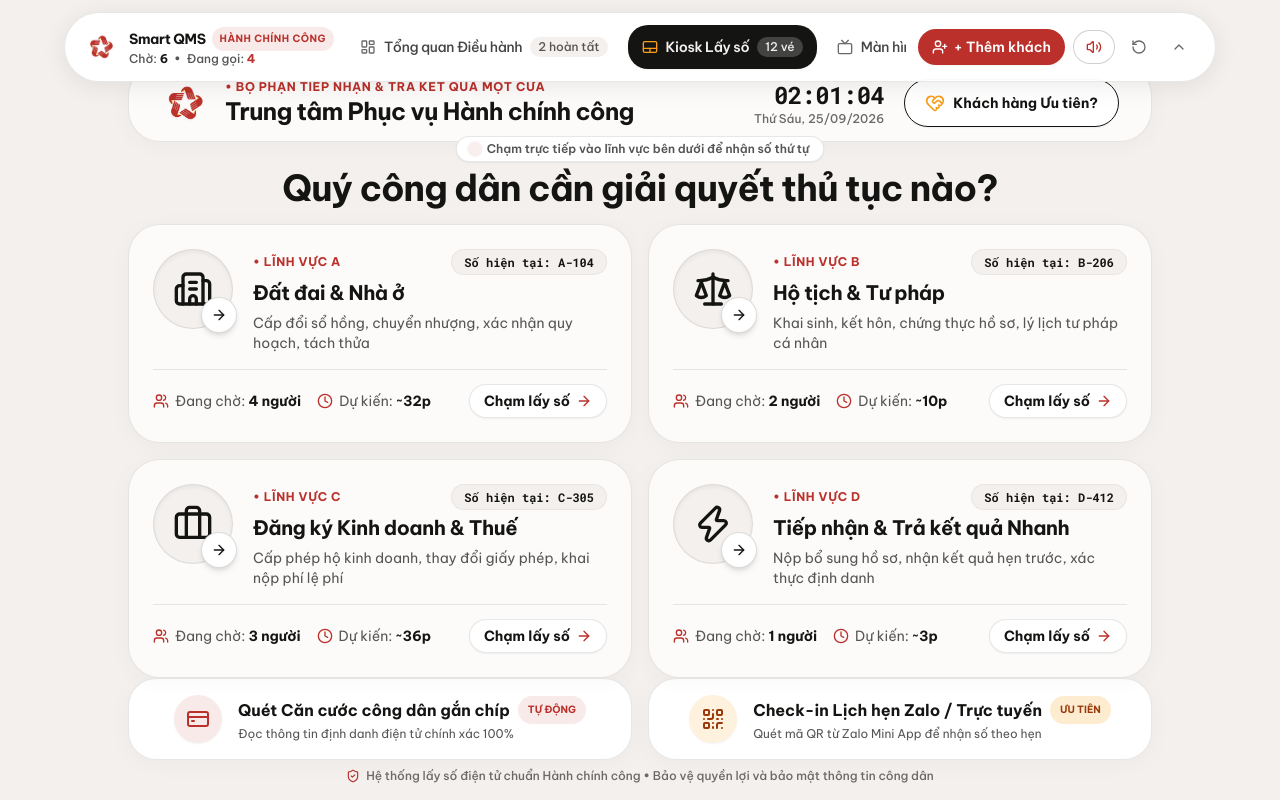
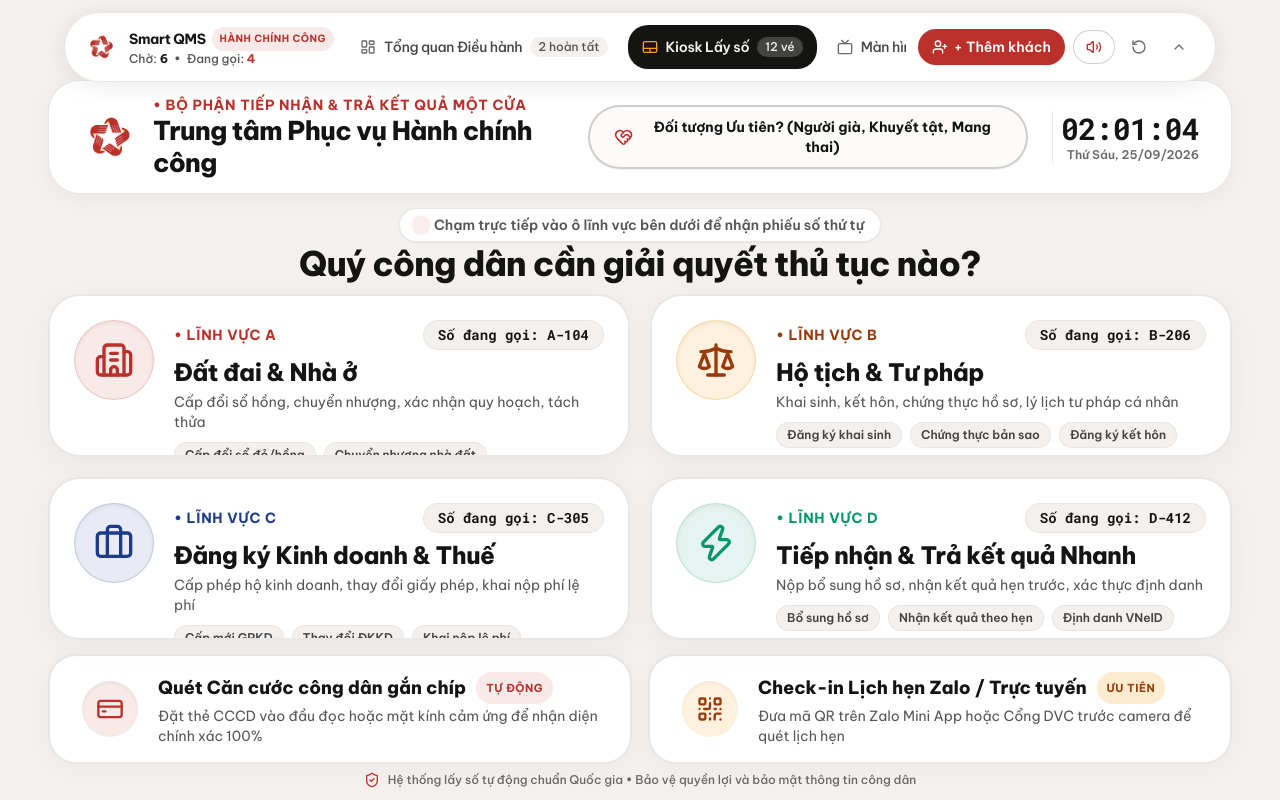
Before and after one commit to liamhnam/smart-qms-ui-demo, a Next.js app: page /kiosk in a window 1280 px wide. Built offline with nearby package versions, Linux system fonts and the light colour scheme.

Commit message:
feat: redesign Kiosk for 22-24 inch touch with widescreen 1540px layout, procedure tags and grand touch targets

```diff
--- a/src/app/kiosk/page.tsx
+++ b/src/app/kiosk/page.tsx
@@ -18,6 +18,8 @@ import {
   Users,
   ArrowRight,
   ShieldCheck,
+  Star,
+  Sparkles,
 } from 'lucide-react';
 
 export default function KioskPage() {
@@ -37,17 +39,55 @@ export default function KioskPage() {
     return () => clearInterval(interval);
   }, []);
 
-  const getCategoryIcon = (iconName: string) => {
-    switch (iconName) {
-      case 'Building2':
-        return <Building2 className="w-10 h-10 text-[#141413]" />;
-      case 'Scale':
-        return <Scale className="w-10 h-10 text-[#141413]" />;
-      case 'Briefcase':
-        return <Briefcase className="w-10 h-10 text-[#141413]" />;
-      case 'Zap':
+  const getCategoryConfig = (id: string, iconName: string) => {
+    switch (id) {
+      case 'cat-a':
+        return {
+          icon: <Building2 className="w-10 h-10 text-[#bb302a]" />,
+          bgIcon: 'bg-[#bb302a]/10 border-[#bb302a]/20',
+          badgeColor: 'bg-[#bb302a]/10 text-[#bb302a]',
+          hoverBorder: 'hover:border-[#bb302a]',
+          accentText: 'text-[#bb302a]',
+        };
+      case 'cat-b':
+        return {
+          icon: <Scale className="w-10 h-10 text-[#9A3A0A]" />,
+          bgIcon: 'bg-[#F79E1B]/15 border-[#F79E1B]/30',
+          badgeColor: 'bg-[#F79E1B]/15 text-[#9A3A0A]',
+          hoverBorder: 'hover:border-[#F79E1B]',
+          accentText: 'text-[#9A3A0A]',
+        };
+      case 'cat-c':
+        return {
+          icon: <Briefcase className="w-10 h-10 text-[#1E3A8A]" />,
+          bgIcon: 'bg-[#1E3A8A]/10 border-[#1E3A8A]/20',
+          badgeColor: 'bg-[#1E3A8A]/10 text-[#1E3A8A]',
+          hoverBorder: 'hover:border-[#1E3A8A]',
+          accentText: 'text-[#1E3A8A]',
+        };
+      case 'cat-d':
       default:
-        return <Zap className="w-10 h-10 text-[#141413]" />;
+        return {
+          icon: <Zap className="w-10 h-10 text-[#059669]" />,
+          bgIcon: 'bg-[#059669]/10 border-[#059669]/20',
+          badgeColor: 'bg-[#059669]/10 text-[#059669]',
+          hoverBorder: 'hover:border-[#059669]',
+          accentText: 'text-[#059669]',
+        };
+    }
+  };
+
+  const getCategoryTags = (id: string) => {
+    switch (id) {
+      case 'cat-a':
+        return ['Cấp đổi sổ đỏ/hồng', 'Chuyển nhượng nhà đất', 'Tách thửa - Hợp thửa', 'Đăng ký biến động'];
+      case 'cat-b':
+        return ['Đăng ký khai sinh', 'Chứng thực bản sao', 'Đăng ký kết hôn', 'Lý lịch tư pháp'];
+      case 'cat-c':
+        return ['Cấp mới GPKD', 'Thay đổi ĐKKD', 'Khai nộp lệ phí', 'Đăng ký hộ KD'];
+      case 'cat-d':
+      default:
+        return ['Bổ sung hồ sơ', 'Nhận kết quả theo hẹn', 'Định danh VNeID', 'Thủ tục liên thông'];
     }
   };
 
@@ -86,182 +126,204 @@ export default function KioskPage() {
   };
 
   return (
-    <div className="h-screen max-h-screen overflow-hidden bg-[#F3F0EE] text-[#141413] flex flex-col justify-between pt-16 sm:pt-18 pb-4 px-4 sm:px-8 select-none relative">
-      {/* Top Kiosk Header (32px Stadium shape on #FCFBFA) */}
-      <header className="max-w-5xl mx-auto w-full flex flex-col sm:flex-row items-center justify-between gap-4 py-3.5 px-8 bg-[#FCFBFA] rounded-[32px] border border-[#141413]/10 shadow-[0px_4px_24px_rgba(0,0,0,0.03)] flex-shrink-0">
-        <div className="flex items-center gap-4 text-center sm:text-left">
-          {/* Administrative Emblem Logo */}
+    <div className="h-screen max-h-screen overflow-hidden bg-[#F3F0EE] text-[#141413] flex flex-col justify-between pt-20 sm:pt-22 pb-3 px-6 sm:px-10 lg:px-12 select-none relative">
+      {/* Top Kiosk Header (Spacious, Clear Administrative Branding) */}
+      <header className="max-w-[1540px] mx-auto w-full flex items-center justify-between py-3.5 px-8 bg-white rounded-[32px] border border-[#141413]/10 shadow-[0px_4px_24px_rgba(0,0,0,0.04)] flex-shrink-0 mb-2">
+        <div className="flex items-center gap-4 text-left">
+          {/* Administrative Official Logo */}
           <img
             src="/logo.png"
-            alt="Logo Một Cửa"
-            className="w-12 h-12 object-contain flex-shrink-0 drop-shadow-sm"
+            alt="Logo Một Cửa Quốc Gia"
+            className="w-13 h-13 sm:w-14 sm:h-14 object-contain flex-shrink-0 drop-shadow-sm"
           />
           <div>
-            <span className="text-xs font-bold text-[#bb302a] tracking-wider uppercase block">
+            <span className="text-xs sm:text-sm font-bold text-[#bb302a] tracking-wider uppercase block">
               • BỘ PHẬN TIẾP NHẬN & TRẢ KẾT QUẢ MỘT CỬA
             </span>
-            <h1 className="text-xl sm:text-2xl font-bold text-[#141413] tracking-tight">
+            <h1 className="text-xl sm:text-2xl lg:text-[26px] font-extrabold text-[#141413] tracking-tight">
               Trung tâm Phục vụ Hành chính công
             </h1>
           </div>
         </div>
 
-        {/* Live Clock & Priority Toggle */}
-        <div className="flex items-center gap-5">
-          <div className="text-right hidden sm:block">
-            <div className="text-xl sm:text-2xl font-bold font-mono text-[#141413] tracking-tight">
+        {/* Priority Toggle & Live Digital Clock */}
+        <div className="flex items-center gap-4 sm:gap-6">
+          {/* Priority Mode Toggle Button (Large, Highly Visible) */}
+          <button
+            onClick={() => setIsPriorityMode(!isPriorityMode)}
+            className={`px-5 sm:px-6 py-2.5 min-h-[50px] rounded-full text-xs sm:text-sm font-bold transition-all flex items-center gap-2.5 shadow-sm active:scale-95 touch-manipulation ${
+              isPriorityMode
+                ? 'bg-[#bb302a] text-white ring-4 ring-[#bb302a]/25 shadow-md'
+                : 'bg-[#FCFBFA] border-2 border-[#141413]/20 hover:border-[#bb302a] text-[#141413]'
+            }`}
+          >
+            {isPriorityMode ? (
+              <>
+                <Star className="w-5 h-5 text-[#F79E1B] fill-[#F79E1B]" />
+                <span>CHẾ ĐỘ ƯU TIÊN: ĐANG BẬT</span>
+              </>
+            ) : (
+              <>
+                <HeartHandshake className="w-5 h-5 text-[#bb302a]" />
+                <span>Đối tượng Ưu tiên? (Người già, Khuyết tật, Mang thai)</span>
+              </>
+            )}
+          </button>
+
+          {/* Clock */}
+          <div className="text-right hidden sm:block pl-2 border-l border-[#141413]/10">
+            <div className="text-2xl sm:text-3xl font-extrabold font-mono text-[#141413] tracking-tight">
               {currentTime
                 ? currentTime.toLocaleTimeString('vi-VN', { hour: '2-digit', minute: '2-digit', second: '2-digit' })
                 : '--:--:--'}
             </div>
-            <div className="text-xs text-[#696969] font-medium">
+            <div className="text-xs text-[#696969] font-semibold">
               {currentTime
                 ? currentTime.toLocaleDateString('vi-VN', { weekday: 'long', day: '2-digit', month: '2-digit', year: 'numeric' })
                 : ''}
             </div>
           </div>
-
-          {/* Priority Pill Button (Optimized for 22/24 inch touch) */}
-          <button
-            onClick={() => setIsPriorityMode(!isPriorityMode)}
-            className={`px-5 py-2.5 min-h-[48px] rounded-full text-xs sm:text-sm font-bold transition-all flex items-center gap-2 shadow-sm active:scale-95 ${
-              isPriorityMode
-                ? 'bg-[#bb302a] text-white ring-2 ring-[#bb302a]/30'
-                : 'bg-white border-[1.5px] border-[#141413] text-[#141413] hover:bg-[#F3F0EE]'
-            }`}
-          >
-            <HeartHandshake className="w-5 h-5 text-[#F79E1B]" />
-            <span>{isPriorityMode ? 'Chế độ Ưu tiên: BẬT' : 'Khách hàng Ưu tiên?'}</span>
-          </button>
         </div>
       </header>
 
-      {/* Main Kiosk Content - Service Selection Grid */}
-      <main className="max-w-5xl mx-auto w-full my-auto flex-1 flex flex-col justify-center min-h-0 py-2">
-        <div className="text-center mb-4 flex-shrink-0">
-          <div className="inline-flex items-center gap-2 px-3.5 py-1 bg-white rounded-full border border-[#141413]/10 text-xs text-[#555555] font-semibold mb-1.5 shadow-sm">
-            <span className="w-2 h-2 rounded-full bg-[#bb302a] animate-ping" />
-            <span>Chạm trực tiếp vào lĩnh vực bên dưới để nhận số thứ tự</span>
+      {/* Main Kiosk Body - 4 Grand Touch Cards filling horizontal canvas */}
+      <main className="max-w-[1540px] mx-auto w-full my-auto flex-1 flex flex-col justify-center min-h-0 py-1.5">
+        <div className="text-center mb-3 flex-shrink-0">
+          <div className="inline-flex items-center gap-2 px-4 py-1.5 bg-white rounded-full border border-[#141413]/10 text-xs sm:text-sm text-[#555555] font-semibold mb-1 shadow-sm">
+            <span className="w-2.5 h-2.5 rounded-full bg-[#bb302a] animate-ping" />
+            <span>Chạm trực tiếp vào ô lĩnh vực bên dưới để nhận phiếu số thứ tự</span>
           </div>
-          <h2 className="text-2xl sm:text-3xl lg:text-4xl font-bold text-[#141413] tracking-tight">
+          <h2 className="text-2xl sm:text-3xl lg:text-[34px] font-extrabold text-[#141413] tracking-tight">
             Quý công dân cần giải quyết thủ tục nào?
           </h2>
         </div>
 
-        {/* 4 Service Cards with Circular Portraits & Docked Satellite Micro-CTAs (Touchscreen Optimized) */}
-        <div className="grid grid-cols-1 md:grid-cols-2 gap-4">
-          {categories.map((cat) => (
-            <div
-              key={cat.id}
-              onClick={() => handleSelectCategory(cat)}
-              className="group relative cursor-pointer bg-[#FCFBFA] hover:bg-white active:bg-[#F0EBE6] active:scale-[0.98] rounded-[32px] p-5 sm:p-6 border border-[#141413]/10 shadow-[0px_4px_24px_rgba(0,0,0,0.03)] hover:shadow-[0px_20px_40px_rgba(0,0,0,0.08)] transition-all duration-150 flex flex-col justify-between touch-manipulation select-none"
-            >
-              <div className="flex items-start gap-4 sm:gap-5">
-                {/* Circular Portrait with Satellite Micro-CTA */}
-                <div className="relative flex-shrink-0">
-                  <div className="w-16 h-16 sm:w-20 sm:h-20 rounded-full bg-[#F3F0EE] border border-[#141413]/10 flex items-center justify-center group-hover:scale-105 transition-transform p-3.5 shadow-inner">
-                    {getCategoryIcon(cat.iconName)}
+        {/* 4 Grand Service Touch Cards (Grid 2x2, Spacious & High Contrast) */}
+        <div className="grid grid-cols-1 md:grid-cols-2 gap-4 sm:gap-5 flex-1 min-h-0">
+          {categories.map((cat) => {
+            const config = getCategoryConfig(cat.id, cat.iconName);
+            return (
+              <div
+                key={cat.id}
+                onClick={() => handleSelectCategory(cat)}
+                className={`group relative cursor-pointer bg-white active:bg-[#FAF8F6] active:scale-[0.985] rounded-[32px] p-5 sm:p-6 border-2 border-[#141413]/10 ${config.hoverBorder} shadow-[0px_8px_32px_rgba(0,0,0,0.04)] hover:shadow-[0px_20px_48px_rgba(0,0,0,0.08)] transition-all duration-200 flex flex-col justify-between touch-manipulation select-none overflow-hidden`}
+              >
+                {/* Top Part: Icon & Code Badges */}
+                <div className="flex items-start gap-4 sm:gap-5">
+                  {/* Category Circular Emblem Icon */}
+                  <div
+                    className={`w-18 h-18 sm:w-20 sm:h-20 rounded-full ${config.bgIcon} border flex items-center justify-center flex-shrink-0 group-hover:scale-105 transition-transform shadow-inner`}
+                  >
+                    {config.icon}
                   </div>
 
-                  {/* Satellite Circular Micro-CTA docked at bottom-right */}
-                  <div className="absolute -bottom-1 -right-1 w-9 h-9 rounded-full bg-white border border-[#141413]/15 shadow-md flex items-center justify-center text-[#141413] group-hover:bg-[#141413] group-hover:text-white group-active:bg-[#bb302a] transition-all">
+                  {/* Service Title & Info */}
+                  <div className="flex-1 min-w-0">
+                    <div className="flex items-center justify-between mb-1.5">
+                      <span className={`text-xs sm:text-sm font-bold tracking-wider uppercase ${config.accentText}`}>
+                        • LĨNH VỰC {cat.prefix}
+                      </span>
+                      <span className="text-xs sm:text-sm font-mono font-bold text-[#141413] bg-[#F3F0EE] px-3.5 py-1 rounded-full border border-[#141413]/5">
+                        Số đang gọi: {cat.prefix}-{String(cat.currentNumber).padStart(3, '0')}
+                      </span>
+                    </div>
+
+                    <h3 className="text-xl sm:text-2xl font-extrabold text-[#141413] group-hover:text-[#bb302a] transition-colors leading-snug">
+                      {cat.name}
+                    </h3>
+                    <p className="text-xs sm:text-sm text-[#555555] mt-1 leading-relaxed">
+                      {cat.description}
+                    </p>
+
+                    {/* Popular Sub-Procedure Tags */}
+                    <div className="flex flex-wrap gap-1.5 sm:gap-2 mt-2.5">
+                      {getCategoryTags(cat.id).map((tag) => (
+                        <span
+                          key={tag}
+                          className="px-2.5 py-1 bg-[#F3F0EE] group-hover:bg-[#F3EDE8] text-[#444444] rounded-full text-[11px] sm:text-xs font-semibold border border-[#141413]/5 transition-colors"
+                        >
+                          {tag}
+                        </span>
+                      ))}
+                    </div>
+                  </div>
+                </div>
+
+                {/* Bottom Status Bar & Prominent Touch Action CTA */}
+                <div className="mt-3 pt-3 border-t border-[#141413]/10 flex items-center justify-between">
+                  <div className="flex items-center gap-5 text-xs sm:text-sm text-[#555555]">
+                    <div className="flex items-center gap-2">
+                      <Users className="w-4 h-4 text-[#bb302a]" />
+                      <span>Đang chờ: <strong className="text-[#141413] font-bold text-sm sm:text-base">{cat.waitingCount} người</strong></span>
+                    </div>
+                    <div className="flex items-center gap-2">
+                      <Clock className="w-4 h-4 text-[#bb302a]" />
+                      <span>Dự kiến: <strong className="text-[#141413] font-bold text-sm sm:text-base">~{cat.waitingCount * cat.averageWaitMinutes}p</strong></span>
+                    </div>
+                  </div>
+
+                  {/* Prominent Touch CTA Button */}
+                  <div className="inline-flex items-center gap-2 px-5 py-2.5 bg-[#141413] group-hover:bg-[#bb302a] group-active:bg-[#93231e] text-white rounded-full font-bold text-xs sm:text-sm shadow-md transition-all group-hover:translate-x-1">
+                    <span>Chạm lấy số</span>
                     <ArrowRight className="w-4 h-4" />
                   </div>
                 </div>
-
-                {/* Service Details */}
-                <div className="flex-1 min-w-0">
-                  <div className="flex items-center justify-between mb-1">
-                    <span className="text-xs font-bold text-[#bb302a] tracking-wider uppercase">
-                      • LĨNH VỰC {cat.prefix}
-                    </span>
-                    <span className="text-xs font-mono font-bold text-[#141413] bg-[#F3F0EE] px-3 py-1 rounded-full border border-[#141413]/5">
-                      Số hiện tại: {cat.prefix}-{String(cat.currentNumber).padStart(3, '0')}
-                    </span>
-                  </div>
-
-                  <h3 className="text-lg sm:text-xl font-bold text-[#141413] group-hover:text-[#bb302a] transition-colors leading-snug">
-                    {cat.name}
-                  </h3>
-                  <p className="text-xs sm:text-sm text-[#555555] mt-1.5 leading-relaxed line-clamp-2">
-                    {cat.description}
-                  </p>
-                </div>
               </div>
-
-              {/* Waiting Status Bar */}
-              <div className="mt-4 pt-3.5 border-t border-[#141413]/10 flex items-center justify-between text-xs sm:text-sm text-[#555555]">
-                <div className="flex items-center gap-4">
-                  <div className="flex items-center gap-1.5">
-                    <Users className="w-4 h-4 text-[#bb302a]" />
-                    <span>Đang chờ: <strong className="text-[#141413] font-bold text-sm">{cat.waitingCount} người</strong></span>
-                  </div>
-                  <div className="flex items-center gap-1.5">
-                    <Clock className="w-4 h-4 text-[#bb302a]" />
-                    <span>Dự kiến: <strong className="text-[#141413] font-bold text-sm">~{cat.waitingCount * cat.averageWaitMinutes}p</strong></span>
-                  </div>
-                </div>
-
-                <span className="text-sm font-bold text-[#141413] group-hover:translate-x-1 transition-transform inline-flex items-center gap-1.5 bg-white px-3.5 py-1.5 rounded-full border border-[#141413]/10 shadow-sm">
-                  <span>Chạm lấy số</span>
-                  <ArrowRight className="w-4 h-4 text-[#bb302a]" />
-                </span>
-              </div>
-            </div>
-          ))}
+            );
+          })}
         </div>
       </main>
 
       {/* Alternative Entry Options (CCCD Chip & Online QR Check-in) */}
-      <footer className="max-w-5xl mx-auto w-full flex-shrink-0 pt-2">
+      <footer className="max-w-[1540px] mx-auto w-full flex-shrink-0 pt-2">
         <div className="grid grid-cols-1 sm:grid-cols-2 gap-4">
-          {/* Scan CCCD Chip Card (Touchscreen Ergonomic) */}
+          {/* Scan CCCD Chip Card (Touchscreen Ergonomic Grand Button) */}
           <button
             onClick={() => setIsCccdOpen(true)}
-            className="flex items-center justify-center gap-4 py-4 px-6 min-h-[76px] bg-white hover:bg-[#FCFBFA] active:bg-[#F3EDE8] active:scale-[0.98] border border-[#141413]/10 rounded-[28px] shadow-[0px_4px_24px_rgba(0,0,0,0.03)] hover:shadow-[0px_12px_28px_rgba(0,0,0,0.06)] transition-all group text-left touch-manipulation select-none"
+            className="flex items-center justify-center gap-5 py-3.5 sm:py-4 px-8 min-h-[82px] bg-white hover:bg-[#FAF8F6] active:bg-[#F3EDE8] active:scale-[0.985] border-2 border-[#141413]/10 hover:border-[#bb302a] rounded-[28px] shadow-[0px_4px_24px_rgba(0,0,0,0.03)] hover:shadow-[0px_12px_28px_rgba(0,0,0,0.06)] transition-all group text-left touch-manipulation select-none"
           >
-            <div className="w-12 h-12 rounded-full bg-[#bb302a]/10 text-[#bb302a] flex items-center justify-center flex-shrink-0 group-hover:scale-105 group-active:scale-95 transition-transform shadow-sm">
-              <CreditCard className="w-6 h-6" />
+            <div className="w-13 h-13 sm:w-14 sm:h-14 rounded-full bg-[#bb302a]/10 text-[#bb302a] flex items-center justify-center flex-shrink-0 group-hover:scale-105 group-active:scale-95 transition-transform shadow-inner">
+              <CreditCard className="w-7 h-7" />
             </div>
             <div>
-              <div className="text-sm sm:text-base font-bold text-[#141413] flex items-center gap-2">
+              <div className="text-sm sm:text-base lg:text-lg font-extrabold text-[#141413] flex items-center gap-2.5">
                 <span>Quét Căn cước công dân gắn chíp</span>
-                <span className="px-2.5 py-0.5 text-[10px] bg-[#bb302a]/10 text-[#bb302a] rounded-full font-bold">
+                <span className="px-2.5 py-0.5 text-[11px] bg-[#bb302a]/10 text-[#bb302a] rounded-full font-bold tracking-wider">
                   TỰ ĐỘNG
                 </span>
               </div>
-              <div className="text-xs text-[#555555] mt-0.5">
-                Đọc thông tin định danh điện tử chính xác 100%
+              <div className="text-xs sm:text-sm text-[#555555] mt-0.5">
+                Đặt thẻ CCCD vào đầu đọc hoặc mặt kính cảm ứng để nhận diện chính xác 100%
               </div>
             </div>
           </button>
 
-          {/* Scan QR Online Booking (Touchscreen Ergonomic) */}
+          {/* Scan QR Online Booking (Touchscreen Ergonomic Grand Button) */}
           <button
             onClick={() => setIsQrOpen(true)}
-            className="flex items-center justify-center gap-4 py-4 px-6 min-h-[76px] bg-white hover:bg-[#FCFBFA] active:bg-[#F3EDE8] active:scale-[0.98] border border-[#141413]/10 rounded-[28px] shadow-[0px_4px_24px_rgba(0,0,0,0.03)] hover:shadow-[0px_12px_28px_rgba(0,0,0,0.06)] transition-all group text-left touch-manipulation select-none"
+            className="flex items-center justify-center gap-5 py-3.5 sm:py-4 px-8 min-h-[82px] bg-white hover:bg-[#FAF8F6] active:bg-[#F3EDE8] active:scale-[0.985] border-2 border-[#141413]/10 hover:border-[#F79E1B] rounded-[28px] shadow-[0px_4px_24px_rgba(0,0,0,0.03)] hover:shadow-[0px_12px_28px_rgba(0,0,0,0.06)] transition-all group text-left touch-manipulation select-none"
           >
-            <div className="w-12 h-12 rounded-full bg-[#F79E1B]/15 text-[#9A3A0A] flex items-center justify-center flex-shrink-0 group-hover:scale-105 group-active:scale-95 transition-transform shadow-sm">
-              <QrCode className="w-6 h-6" />
+            <div className="w-13 h-13 sm:w-14 sm:h-14 rounded-full bg-[#F79E1B]/15 text-[#9A3A0A] flex items-center justify-center flex-shrink-0 group-hover:scale-105 group-active:scale-95 transition-transform shadow-inner">
+              <QrCode className="w-7 h-7" />
             </div>
             <div>
-              <div className="text-sm sm:text-base font-bold text-[#141413] flex items-center gap-2">
+              <div className="text-sm sm:text-base lg:text-lg font-extrabold text-[#141413] flex items-center gap-2.5">
                 <span>Check-in Lịch hẹn Zalo / Trực tuyến</span>
-                <span className="px-2.5 py-0.5 text-[10px] bg-[#F79E1B]/20 text-[#9A3A0A] rounded-full font-bold">
+                <span className="px-2.5 py-0.5 text-[11px] bg-[#F79E1B]/20 text-[#9A3A0A] rounded-full font-bold tracking-wider">
                   ƯU TIÊN
                 </span>
               </div>
-              <div className="text-xs text-[#555555] mt-0.5">
-                Quét mã QR từ Zalo Mini App để nhận số theo hẹn
+              <div className="text-xs sm:text-sm text-[#555555] mt-0.5">
+                Đưa mã QR trên Zalo Mini App hoặc Cổng DVC trước camera để quét lịch hẹn
               </div>
             </div>
           </button>
         </div>
 
-        {/* Administrative footer note */}
-        <div className="mt-2 text-center text-xs text-[#696969] flex items-center justify-center gap-1.5 font-medium">
-          <ShieldCheck className="w-3.5 h-3.5 text-[#bb302a]" />
-          <span>Hệ thống lấy số điện tử chuẩn Hành chính công • Bảo vệ quyền lợi và bảo mật thông tin công dân</span>
+        {/* Administrative footer reassurance note */}
+        <div className="mt-2 text-center text-xs text-[#696969] flex items-center justify-center gap-2 font-medium">
+          <ShieldCheck className="w-4 h-4 text-[#bb302a]" />
+          <span>Hệ thống lấy số tự động chuẩn Quốc gia • Bảo vệ quyền lợi và bảo mật thông tin công dân</span>
         </div>
       </footer>
 
```
